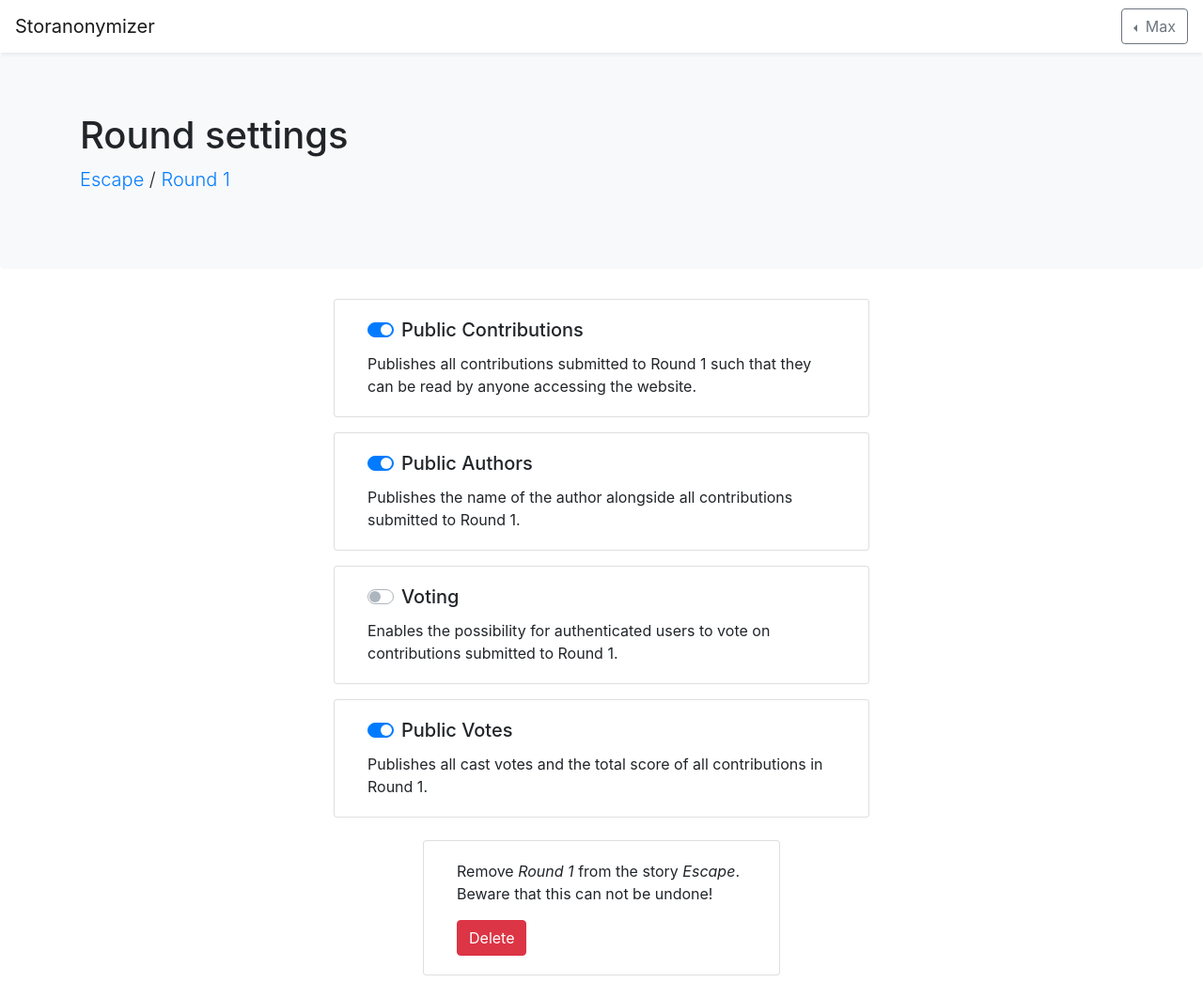
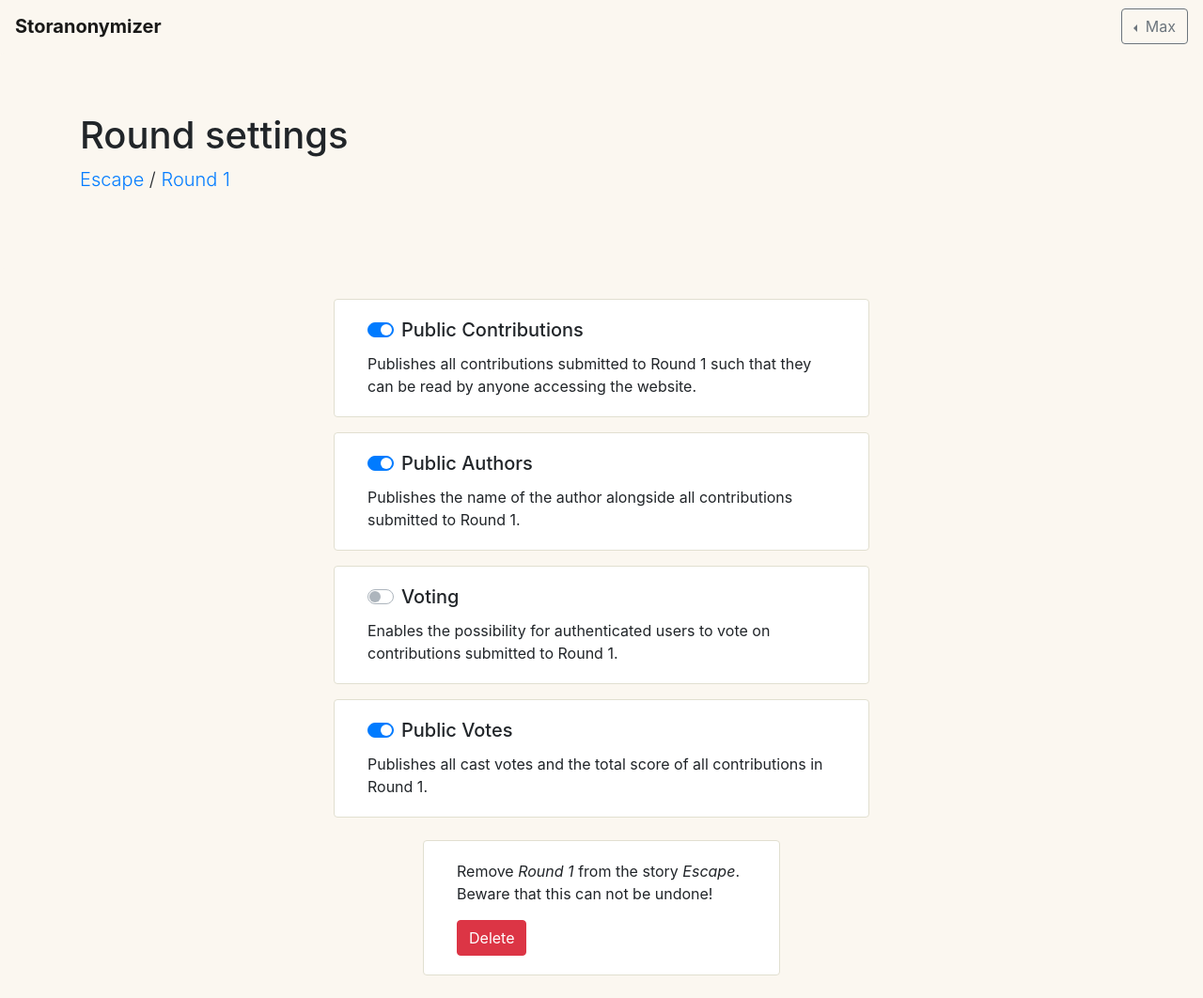
Before and after one commit to Vogeltak/storanonymizer, a Flask app: a page that uses storanonymizer/templates/base.html in a window 1280 px wide. Shown: the whole page at 94% size. Run offline with Flask 2, Linux system fonts and the light colour scheme; a user stored in the database is signed in; data comes from the database, SQL or seed files in the repository; some libraries are stand-ins or nearby versions.

Commit message:
Update site-wide styling
Inspired by the look of Basecamp, with a papyrus-like background
color and simple rounded white cards on the page for entries.

```diff
--- /dev/null
+++ b/storanonymizer/static/tweaks.css
@@ -0,0 +1,7 @@
+body, .jumbotron, .breadcrumb {
+		background-color: #fbf7f0;
+}
+
+.card {
+		border: 0.0625rem solid #e1dfd0;
+}
--- a/storanonymizer/templates/base-auth.html
+++ b/storanonymizer/templates/base-auth.html
@@ -19,6 +19,7 @@
 				/*background: url(https://source.unsplash.com/f3uWi9G-lus) center center no-repeat;*/
 			}
 		</style>
+		<link rel="stylesheet" href="{{ url_for('static', filename='tweaks.css') }}">
 
 		{% if title %}
 		<title>{{ title }}</title>
--- a/storanonymizer/templates/base.html
+++ b/storanonymizer/templates/base.html
@@ -9,6 +9,7 @@
 		<link rel="stylesheet" href="https://stackpath.bootstrapcdn.com/bootstrap/4.2.1/css/bootstrap.min.css" integrity="sha384-GJzZqFGwb1QTTN6wy59ffF1BuGJpLSa9DkKMp0DgiMDm4iYMj70gZWKYbI706tWS" crossorigin="anonymous">
 
 		<!--link rel="stylesheet" href="{{ url_for('static', filename='styles.css') }}"-->
+		<link rel="stylesheet" href="{{ url_for('static', filename='tweaks.css') }}">
 
 		{% if title %}
 		<title>{{ title }}</title>
@@ -17,8 +18,8 @@
 		{% endif %}
 	</head>
 	<body>
-		<nav class="navbar navbar-light bg-white shadow-sm">
-			<a href="{{ url_for('index') }}" class="navbar-brand">Storanonymizer</a>
+		<nav class="navbar navbar-light">
+			<a href="{{ url_for('index') }}" class="navbar-brand font-weight-bold">Storanonymizer</a>
 			<div class="dropdown dropleft">
 				{% if current_user.is_authenticated %}
 				<button class="btn btn-outline-secondary dropdown-toggle" type="button" id="userMenu" data-toggle="dropdown" aria-haspopup="true" aria-expanded="false">
--- a/storanonymizer/templates/fullstory.html
+++ b/storanonymizer/templates/fullstory.html
@@ -3,7 +3,7 @@
 {% block content %}
 <div class="container">
 	<nav aria-label="breadcrumb">
-		<ol class="breadcrumb justify-content-center bg-white">
+		<ol class="breadcrumb justify-content-center">
 			<li class="breadcrumb-item"><a href="{{ url_for('story', story_code=story.code) }}">{{ story.name }}</a></li>
 			<li class="breadcrumb-item active" aria-current="page">Full story</li>
 		</ol>
@@ -14,7 +14,7 @@
 	<div class="row justify-content-center">
 		<h6 class="text-muted">Full ongoing story</h6>
 	</div>
-	<div class="row justify-content-center mt-3">
+	<div class="row justify-content-center pt-5 pb-5 mt-5 mb-5 shadow rounded bg-white">
 		<div class="col-12 col-lg-7">
 			{% for c in contributions %}
 			{% if c.round.public_votes %}
--- a/storanonymizer/templates/home.html
+++ b/storanonymizer/templates/home.html
@@ -2,7 +2,7 @@
 
 {% block content %}
 {% if current_user.is_authenticated %}
-<div class="position-relative overflow-hidden p-3 p-md-5 text-center bg-light">
+<div class="position-relative overflow-hidden p-3 p-md-5 text-center">
 	<div class="col-md-6 p-lg-5 mx-auto my-2">
 		<h3>Welcome back, {{ current_user.name }}</h3>
 		<p class="font-weight-normal">You can create a new story or contribute to one of the existing stories.</p>
@@ -10,7 +10,7 @@
 	</div>
 </div>
 {% else %}
-<div class="position-relative overflow-hidden p-3 p-md-5 text-center bg-light">
+<div class="position-relative overflow-hidden p-3 p-md-5 text-center">
 	<div class="col-md-5 p-lg-5 mx-auto my-5">
 		<h1 class="display-4 font-weight-normal">Story competition</h1>
 		<p class="lead font-weight-normal">Participate in anonymous story writing contests with friends and strangers.</p>
--- a/storanonymizer/templates/login.html
+++ b/storanonymizer/templates/login.html
@@ -1,10 +1,10 @@
 {% extends "base-auth.html" %}
 
 {% block content %}
-<div class="container-fluid bg-light">
+<div class="container-fluid">
 	<div class="col-12 col-md-6 col-lg-4 col-xl-3 pt-5 pb-5">
 		<a href="{{ url_for('index') }}"><h5 class="text-muted text-center">Storanonymizer</h5></a>
-		<div class="card">
+		<div class="card bg-white">
 		<div class="card-body">
 			<h4 class="card-title">Login</h4>
 			{% if get_flashed_messages() %}
--- a/storanonymizer/templates/mycontributions.html
+++ b/storanonymizer/templates/mycontributions.html
@@ -1,7 +1,7 @@
 {% extends "base.html" %}
 
 {% block content %}
-<div class="jumbotron bg-light">
+<div class="jumbotron">
 	<div class="container">
 		<h1>Your contributions</h1>
 	</div>
@@ -14,7 +14,7 @@
 	<div class="row">
 		{% for c in contributions %}
 		<div class="col-12 col-md-6 mb-4">
-			<div class="card shadow-sm">
+			<div class="card">
 				<div class="card-body">
 					<h5 class="card-title"><a class="text-dark font-weight-bold" href="{{ url_for('contribution', contribution_code=c.code) }}">
 						{{ c.code }}</a>
--- a/storanonymizer/templates/mystories.html
+++ b/storanonymizer/templates/mystories.html
@@ -1,7 +1,7 @@
 {% extends "base.html" %}
 
 {% block content %}
-<div class="jumbotron bg-light">
+<div class="jumbotron">
 	<div class="container">
 		<h1>Your stories</h1>
 	</div>
@@ -11,7 +11,7 @@
 	<div class="row">
 		{% for s in stories %}
 		<div class="col-12 col-md-6 mb-4">
-			<div class="card">
+			<div class="card shadow-sm bg-white">
 				<a href="{{ url_for('story', story_code=s.code) }}"><img class="card-img-top" src="{{ url_for('static', filename=s.name + '.jpeg') }}"></a>
 				<div class="card-body">
 					<h5 class="card-title"><a class="text-dark font-weight-bold" href="{{ url_for('story', story_code=s.code) }}">{{ s.name }}</a></h5>
--- a/storanonymizer/templates/register.html
+++ b/storanonymizer/templates/register.html
@@ -1,10 +1,10 @@
 {% extends "base-auth.html" %}
 
 {% block content %}
-<div class="container-fluid bg-light">
+<div class="container-fluid">
 	<div class="col-12 col-md-6 col-lg-4 col-xl-3 pt-5 pb-5">
 		<a href="{{ url_for('index') }}"><h5 class="text-muted text-center">Storanonymizer</h5></a>
-		<div class="card">
+		<div class="card bg-white">
 		<div class="card-body">
 			<h4 class="card-title">Sign up</h4>
 			{% for m in get_flashed_messages() %}
--- a/storanonymizer/templates/reset.html
+++ b/storanonymizer/templates/reset.html
@@ -1,10 +1,10 @@
 {% extends "base-auth.html" %}
 
 {% block content %}
-<div class="container-fluid bg-light">
+<div class="container-fluid">
 	<div class="col-12 col-md-6 col-lg-4 col-xl-3 pt-5 pb-5">
 		<a href="{{ url_for('index') }}"><h5 class="text-muted text-center">Storanonymizer</h5></a>
-		<div class="card">
+		<div class="card bg-white">
 		<div class="card-body">
 			<h4 class="card-title">Wachtwoordreset</h4>
 			{% for m in get_flashed_messages() %}
--- a/storanonymizer/templates/round.html
+++ b/storanonymizer/templates/round.html
@@ -1,7 +1,7 @@
 {% extends "base.html" %}
 
 {% block content %}
-<div class="jumbotron bg-white">
+<div class="jumbotron">
 	<div class="container">
 		<h1 class="display-4">{{ round.name }}</h1>
 		<p class="lead">Round in the story <a href="{{ url_for('story', story_code=round.story.code) }}">{{ round.story.name }} </a></p>
@@ -44,7 +44,7 @@
 	<div class="row">
 		{% for c in contributions %}
 		<div class="col-12 col-md-6 col-lg-4 mb-4">
-			<div class="card shadow-sm">
+			<div class="card">
 				<div class="card-body">
 					<h5 class="card-title"><a class="text-dark font-weight-bold" href="{{ url_for('contribution', contribution_code=c.code) }}">
 						{{ c.code }}</a>
--- a/storanonymizer/templates/roundsettings.html
+++ b/storanonymizer/templates/roundsettings.html
@@ -1,7 +1,7 @@
 {% extends "base.html" %}
 
 {% block content %}
-<div class="jumbotron bg-light">
+<div class="jumbotron">
 	<div class="container">
 		<h1>Round settings</h1>
 		<p class="lead"><a href="{{ url_for('story', story_code=round.story.code) }}">{{ round.story.name }}</a> / <a href="{{ url_for('round', round_code=round.code) }}">{{ round.name }}</a></p>
@@ -11,7 +11,7 @@
 <div class="container">
 	<div class="row justify-content-center">
 		<!-- 1. public contributions -->
-		<div class="col-12 col-lg-6 card mb-3">
+		<div class="col-12 col-lg-6 card mb-3 bg-white">
 			<div class="card-body">
 				<h5 class="custom-control custom-switch card-title">
 					<input type="checkbox" class="custom-control-input" id="public-contributions-switch" {% if round.public_contributions %}checked{% endif %}>
@@ -24,7 +24,7 @@
 	</div>
 	<div class="row justify-content-center">
 		<!-- 2. public authors -->
-		<div class="col-12 col-lg-6 card mb-3">
+		<div class="col-12 col-lg-6 card mb-3 bg-white">
 			<div class="card-body">
 				<h5 class="custom-control custom-switch card-title">
 					<input type="checkbox" class="custom-control-input" id="public-authors-switch" {% if round.public_authors %}checked{% endif %}>
@@ -36,7 +36,7 @@
 	</div>
 	<div class="row justify-content-center">
 		<!-- 3. voting -->
-		<div class="col-12 col-lg-6 card mb-3">
+		<div class="col-12 col-lg-6 card mb-3 bg-white">
 			<div class="card-body">
 				<h5 class="custom-control custom-switch card-title">
 					<input type="checkbox" class="custom-control-input" id="voting-switch" {% if round.voting %}checked{% endif %}>
@@ -48,7 +48,7 @@
 	</div>
 	<div class="row justify-content-center">
 		<!-- 4. public votes -->
-		<div class="col-12 col-lg-6 card mb-4">
+		<div class="col-12 col-lg-6 card mb-4 bg-white">
 			<div class="card-body">
 				<h5 class="custom-control custom-switch card-title">
 					<input type="checkbox" class="custom-control-input" id="public-votes-switch" {% if round.public_votes %}checked{% endif %}>
@@ -60,7 +60,7 @@
 	</div>
 
 	<div class="row justify-content-center">
-		<div class="col-12 col-lg-4 card mb-4">
+		<div class="col-12 col-lg-4 card mb-4 bg-white">
 			<div class="card-body">
 				<p class="card-text">Remove <span class="font-italic">{{ round.name }}</span> from the story <span class="font-italic">{{ round.story.name }}</span>. Beware that this can not be undone!</p>
 				<a href="{{ url_for('delete_round', round_code=round.code) }}" class="card-link btn btn-danger">Delete</a>
--- a/storanonymizer/templates/roundstatistics.html
+++ b/storanonymizer/templates/roundstatistics.html
@@ -1,7 +1,7 @@
 {% extends "base.html" %}
 
 {% block content %}
-<div class="jumbotron bg-white mb-0">
+<div class="jumbotron mb-0">
 	<div class="container">
 		<h1>Statistics</h1>
 		<p class="lead"><a href="{{ url_for('story', story_code=round.story.code) }}">{{ round.story.name }}</a> / <a href="{{ url_for('round', round_code=round.code) }}">{{ round.name }}</a></p>
--- a/storanonymizer/templates/scoreboard.html
+++ b/storanonymizer/templates/scoreboard.html
@@ -1,7 +1,7 @@
 {% extends "base.html" %}
 
 {% block content %}
-<div class="jumbotron bg-white mb-0">
+<div class="jumbotron mb-0">
 	<div class="container">
 		<h1>Scoreboard</h1>
 		<p class="lead"><a href="{{ url_for('story', story_code=story.code) }}">{{ story.name }}</a></p>
--- a/storanonymizer/templates/storysettings.html
+++ b/storanonymizer/templates/storysettings.html
@@ -1,7 +1,7 @@
 {% extends "base.html" %}
 
 {% block content %}
-<div class="jumbotron bg-light">
+<div class="jumbotron">
 	<div class="container">
 		<h1>Story settings</h1>
 		<p class="lead"><a href="{{ url_for('story', story_code=story.code) }}">{{ story.name }}</a></p>
--- a/storanonymizer/templates/votes.html
+++ b/storanonymizer/templates/votes.html
@@ -1,7 +1,7 @@
 {% extends "base.html" %}
 
 {% block content %}
-<div class="jumbotron bg-white mb-0">
+<div class="jumbotron mb-0">
 	<div class="container">
 		<h1>Votes</h1>
 		<p class="lead"><a href="{{ url_for('story', story_code=round.story.code) }}">{{ round.story.name }}</a> / <a href="{{ url_for('round', round_code=round.code) }}">{{ round.name }}</a></p>
@@ -18,7 +18,7 @@
 	{% for c in ranking %}
 	{% if c.id == round.winning_contribution_id|int %}
 	<div class="row">
-		<p class="col-12">{{ c.author.name }} has won this round! Congratulations! They had a {{ chance }}% chance of winning based on the vote distribution.</p>
+		<p class="col-12 text-center">{{ c.author.name }} has won this round! Congratulations! They had a {{ chance }}% chance of winning based on the vote distribution.</p>
 	</div>
 	{% endif %}
 	{% endfor %}
```
Also changed, not shown: storanonymizer/templates/contribution.html (+4 -4 lines), storanonymizer/templates/story.html (+4 -4 lines).
